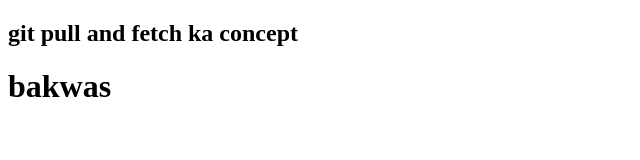
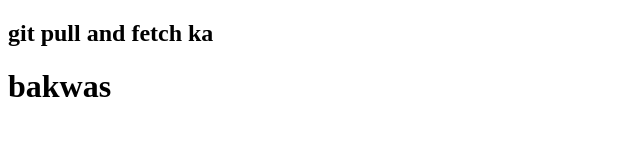
Before and after one commit to CodingWithUsman/gitpullfetch, a plain HTML site: page index.html in a window 1280 px wide. Shown: the whole page, without its empty margins (0-640 px from the left). Drawn offline with Linux system fonts and the light colour scheme.

Commit message:
changed done

```diff
--- a/index.html
+++ b/index.html
@@ -6,7 +6,7 @@
     <title>git pull and fetch</title>
 </head>
 <body>
-    <h2>git pull and fetch ka concept</h2>
+    <h2>git pull and fetch ka </h2>
     <h1>bakwas</h1>
 </body>
 </html>
```
